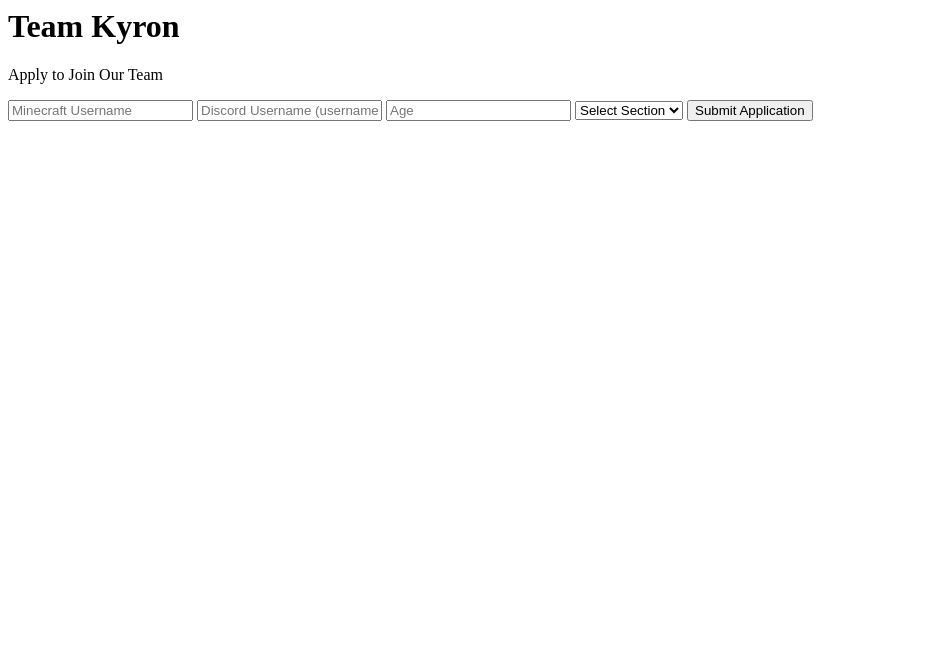
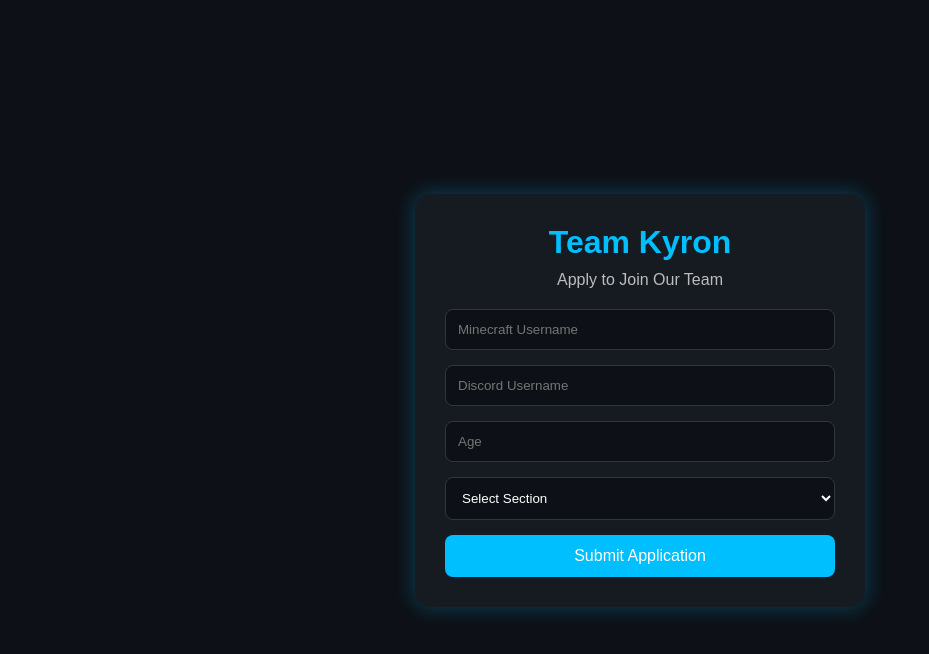
Before and after one commit to VipinMourya8989/Team-Kyron-1.9-, a plain HTML site: page index.html in a window 1280 px wide. Shown: the whole page, without its empty margins (0-929 px from the left). Drawn offline with Linux system fonts and the light colour scheme.

Commit message:
Team Kyron

```diff
--- a/index.html
+++ b/index.html
@@ -1,3 +1,77 @@
+<!DOCTYPE html>
+<html lang="en">
+<head>
+<meta charset="UTF-8">
+<meta name="viewport" content="width=device-width, initial-scale=1.0">
+<title>Team Kyron Apply</title>
+
+<style>
+*{
+    margin:0;
+    padding:0;
+    box-sizing:border-box;
+    font-family:Arial,sans-serif;
+}
+
+body{
+    background:#0d1117;
+    display:flex;
+    justify-content:center;
+    align-items:center;
+    min-height:100vh;
+}
+
+.container{
+    background:#161b22;
+    width:90%;
+    max-width:450px;
+    padding:30px;
+    border-radius:15px;
+    box-shadow:0 0 20px rgba(0,191,255,.3);
+}
+
+h1{
+    color:#00bfff;
+    text-align:center;
+    margin-bottom:10px;
+}
+
+p{
+    color:#bdbdbd;
+    text-align:center;
+    margin-bottom:20px;
+}
+
+input,select{
+    width:100%;
+    padding:12px;
+    margin-bottom:15px;
+    background:#0d1117;
+    color:white;
+    border:1px solid #30363d;
+    border-radius:8px;
+    outline:none;
+}
+
+button{
+    width:100%;
+    padding:12px;
+    border:none;
+    border-radius:8px;
+    background:#00bfff;
+    color:white;
+    font-size:16px;
+    cursor:pointer;
+}
+
+button:hover{
+    background:#0099cc;
+}
+</style>
+</head>
+
+<body>
+
 <div class="container">
 
 <h1>Team Kyron</h1>
@@ -7,7 +81,7 @@
 
 <input type="text" placeholder="Minecraft Username" required>
 
-        <input type="text" placeholder="Discord Username (username#0000)" required>
+<input type="text" placeholder="Discord Username" required>
 
 <input type="number" placeholder="Age" required>
 
@@ -22,3 +96,6 @@
 </form>
 
 </div>
+
+</body>
+</html>
```
Lines whose indentation alone changed are shown as unchanged.
